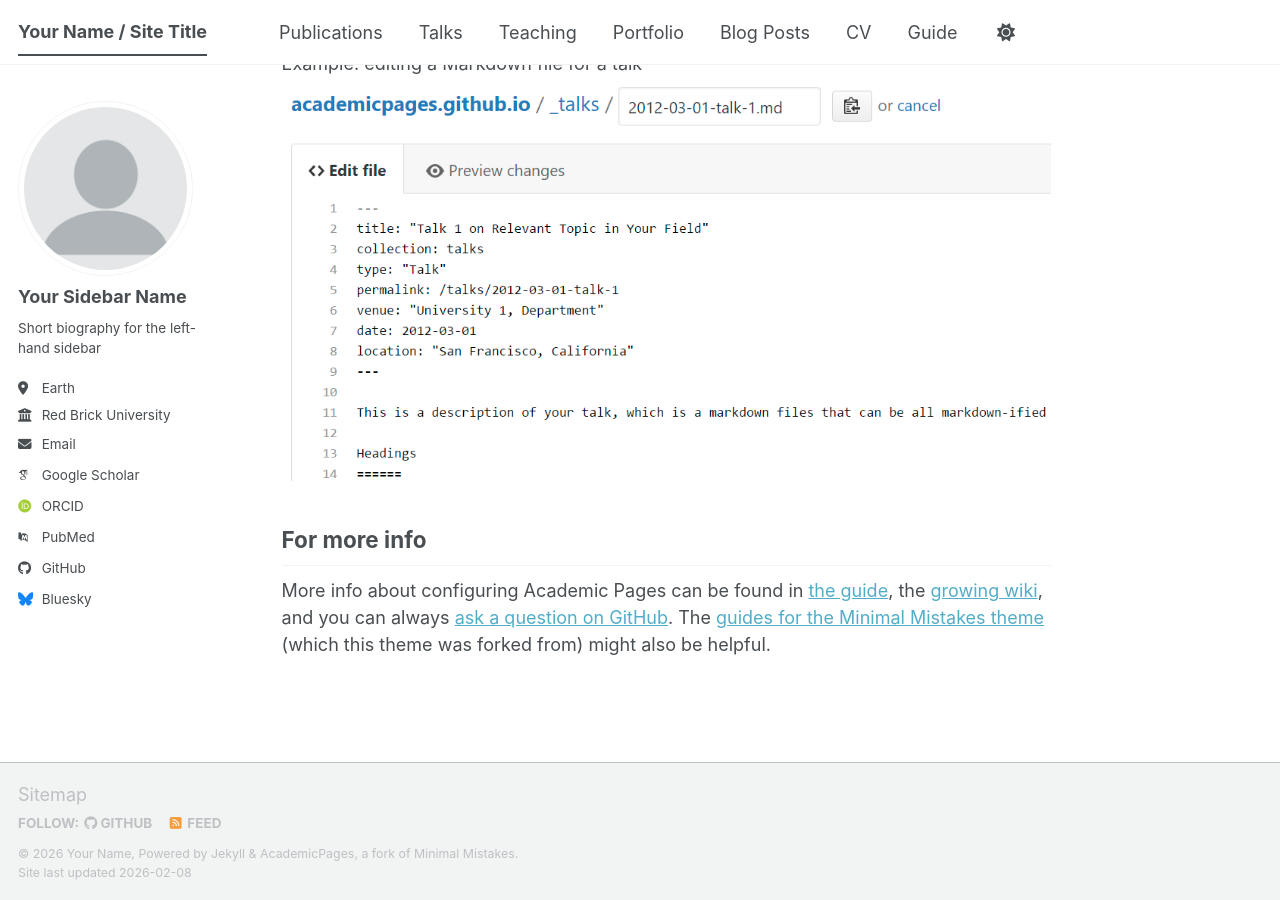
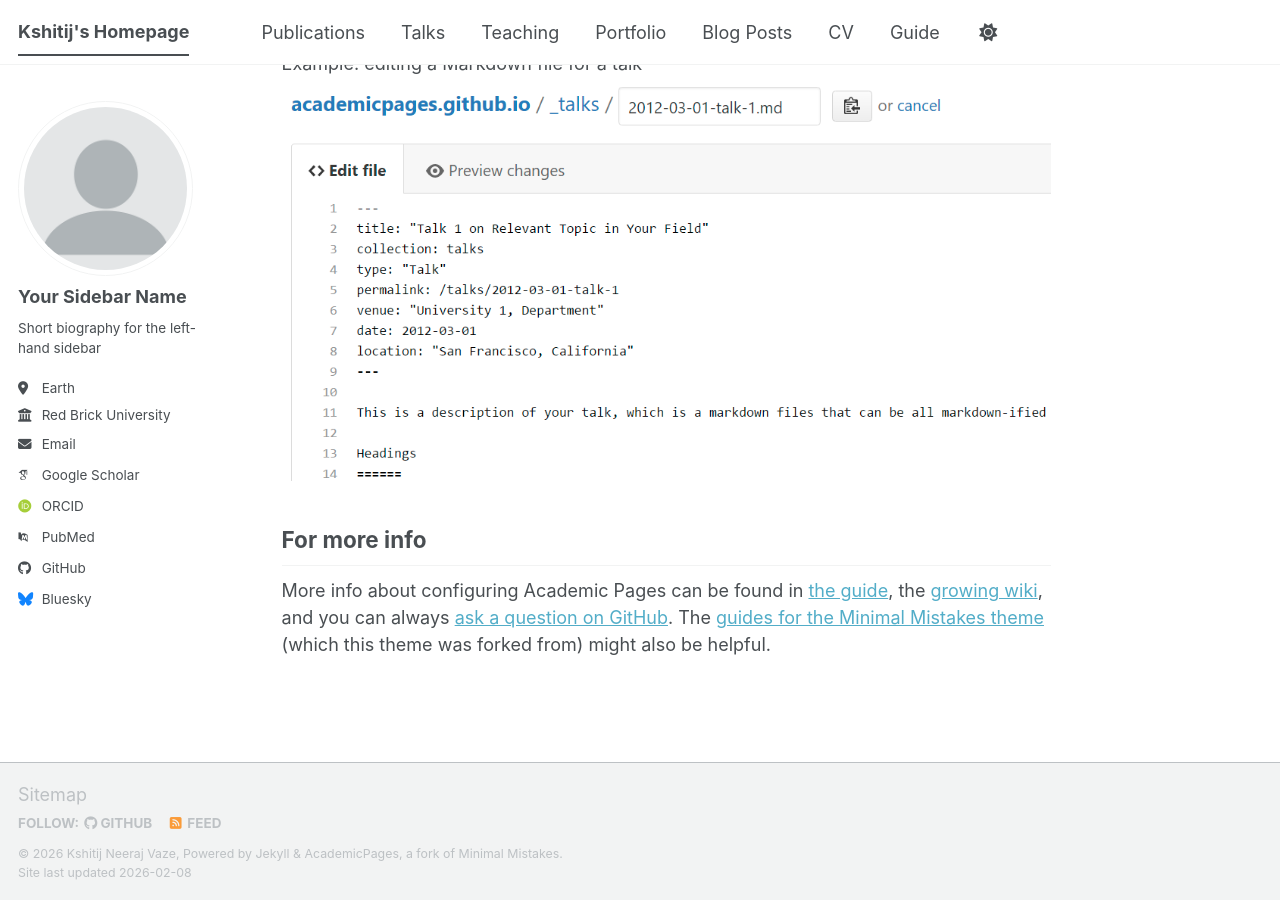
Before and after one commit to dubistweltmeister05/dubistweltmeister05.github.io, a Jekyll site: the page built from _pages/about.md, in a window 1280 px wide and 900 px high, scrolled down 2720 px. Built offline with Jekyll 4.4.1, drawn with Linux system fonts in a browser that asks for light colours; some web fonts are replaced; a script bundle is joined from its source files by our own code; library files that are not in the unit come from our copies.

Commit message:
Starting some changes

```diff
--- a/_config.yml
+++ b/_config.yml
@@ -9,10 +9,10 @@
 # Basic Site Settings
 locale                   : "en-US"
 site_theme               : "default" # The available themes options are "default", "air", "sunrise", "mint", "dirt" and "contrast"
-title                    : "Your Name / Site Title"
+title                    : "Kshitij's Homepage"
 title_separator          : "-"
-name                     : &name "Your Name"
-description              : &description "Your Name's academic portfolio"   # Update this with a general description of your site, this is the default if not overridden by a page
+name                     : &name "Kshitij Neeraj Vaze"
+description              : &description "My little corner on the interwebs!"   # Update this with a general description of your site, this is the default if not overridden by a page
 url                      : https://academicpages.github.io # The base hostname & protocol for your site e.g. "https://[your GitHub username].github.io",
                                                            # or if you already have some other page hosted on Github then use "https://[your GitHub username].github.io/[Your Repo Name]"
 baseurl                  : "" # the subpath of your site, e.g. "/blog"
```
